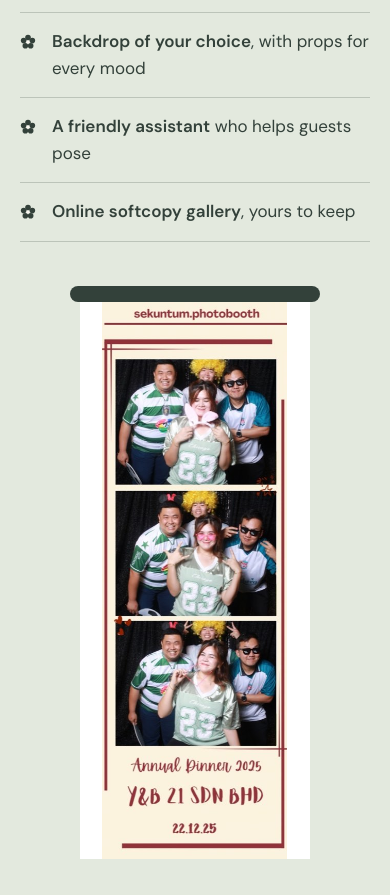
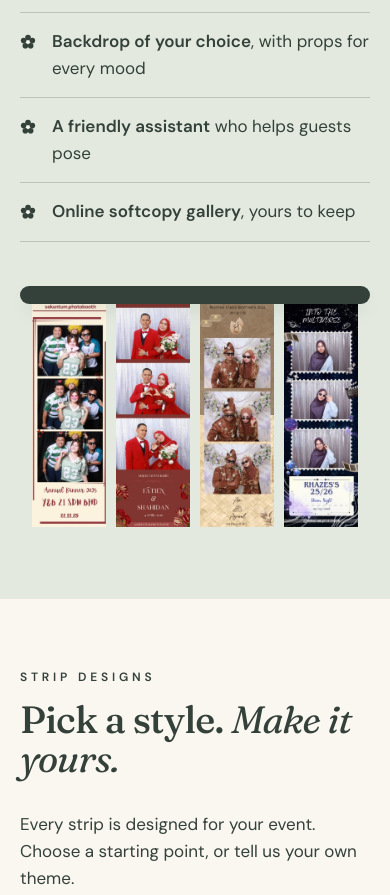
Before and after one commit to namiaz/sekuntum-website, a plain HTML site: page site/index.html in a window 390 px wide. Shown: the part 7768-8663 px from the top of the page. Drawn offline with Linux system fonts and the light colour scheme.

Commit message:
Print moment: four strips print one after another
The strip section now prints four different designs in sequence as you scroll on desktop, and plays on its own when the section appears on tablets and phones.

Co-Authored-By: Claude Sonnet 5.5 <noreply@anthropic.com>

```diff
--- a/site/index.html
+++ b/site/index.html
@@ -171,17 +171,23 @@ header{position:sticky;top:0;z-index:30;background:rgba(250,246,240,.94);backdro
 /* strip print (moment 2) */
 .print{padding:0;background:var(--mist)}
 .print-stick{position:sticky;top:0;height:100svh;display:flex;align-items:center}
-.print-grid{display:grid;grid-template-columns:1fr 1fr;gap:clamp(28px,6vw,100px);align-items:center;width:100%}
+.print-grid{display:grid;grid-template-columns:.85fr 1.15fr;gap:clamp(28px,6vw,100px);align-items:center;width:100%}
 .print .list{list-style:none;margin-top:30px}
 .print .list li{display:flex;gap:16px;padding:15px 0;border-top:1px solid rgba(51,65,58,.22);align-items:flex-start;font-size:17px}
 .print .list li:last-child{border-bottom:1px solid rgba(51,65,58,.22)}
 .print .list li .bloom{margin-top:6px}
 .print .list b{font-weight:600}
-.slot-wrap{display:flex;justify-content:center}
-.slot{width:min(300px,64vw)}
-.slot-bar{height:16px;border-radius:10px;background:var(--forest);position:relative;z-index:2;box-shadow:0 10px 16px -8px rgba(38,48,43,.5)}
-.slot-win{overflow:hidden;height:min(66svh,560px);margin:0 10px}
-.slot-win img{width:100%;height:100%;object-fit:contain;object-position:top;background:#fff;box-shadow:0 20px 36px -20px rgba(38,48,43,.55);will-change:transform}
+.printer{width:100%}
+.slot-bar{height:18px;border-radius:10px;background:var(--forest);position:relative;z-index:2;box-shadow:0 10px 16px -8px rgba(38,48,43,.5)}
+.tray{display:grid;grid-template-columns:repeat(4,1fr);gap:clamp(10px,1.4vw,20px);padding:0 12px;margin-top:-2px}
+.pstrip{overflow:hidden;aspect-ratio:1/3.05}
+.pstrip img{width:100%;height:100%;object-fit:cover;object-position:top;background:#fff;box-shadow:0 20px 32px -18px rgba(38,48,43,.55);will-change:transform}
+/* no pinning (phones, tablets): strips print one after another when the section comes into view */
+.js.nopin .printer:not(.go) .pstrip img{transform:translate3d(0,-101%,0)}
+.js.nopin .printer.go .pstrip img{transform:none;transition:transform 1.3s var(--ease)}
+.js.nopin .printer.go .pstrip:nth-child(2) img{transition-delay:.5s}
+.js.nopin .printer.go .pstrip:nth-child(3) img{transition-delay:1s}
+.js.nopin .printer.go .pstrip:nth-child(4) img{transition-delay:1.5s}
 
 /* designs */
 .designs-head{display:flex;justify-content:space-between;align-items:flex-end;gap:32px;flex-wrap:wrap}
@@ -326,6 +332,7 @@ footer a{margin-left:24px}
   .fade-up,.hero h1 .ln>span{opacity:1;transform:none}
   .hero .vid{clip-path:none}
   html{scroll-behavior:auto}
+  .pstrip img{transform:none!important}
 }
 
 /* responsive */
@@ -403,7 +410,6 @@ footer a{margin-left:24px}
 .nopin .print{padding:clamp(72px,9vw,120px) 0}
 .nopin .print-stick{position:static;height:auto;display:block}
 .nopin .print-grid{gap:44px}
-.nopin .slot-win img{transform:none!important}
 </style>
 </head>
 <body>
@@ -603,10 +609,13 @@ footer a{margin-left:24px}
           <li><svg class="bloom"><use href="#b"/></svg><span><b>Online softcopy gallery</b>, yours to keep</span></li>
         </ul>
       </div>
-      <div class="slot-wrap">
-        <div class="slot">
-          <div class="slot-bar"></div>
-          <div class="slot-win"><img width="359" height="1080" id="printImg" src="assets/web/strip-annual.jpg" alt="A printed annual dinner photo strip with a custom cream design" loading="lazy"></div>
+      <div class="printer" id="printer">
+        <div class="slot-bar"></div>
+        <div class="tray">
+          <div class="pstrip"><img src="assets/web/strip-annual.jpg" alt="A printed annual dinner strip with a cream and gold design" width="466" height="1400" loading="lazy"></div>
+          <div class="pstrip"><img src="assets/web/strip-red.jpg" alt="A printed red floral wedding strip" width="466" height="1400" loading="lazy"></div>
+          <div class="pstrip"><img src="assets/web/strip-earthy.jpg" alt="A printed earthy traditional wedding strip" width="466" height="1400" loading="lazy"></div>
+          <div class="pstrip"><img src="assets/web/strip-night.jpg" alt="A printed night sky student event strip" width="466" height="1400" loading="lazy"></div>
         </div>
       </div>
     </div>
@@ -868,7 +877,7 @@ footer a{margin-left:24px}
   var clamp=function(v,a,b){return Math.max(a,Math.min(b,v))};
 
   /* ---------- pinned moments: reel + print ---------- */
-  var reel=$('#reel'),track=$('#reelTrack'),bar=$('#reelBar'),print=$('#strip'),pimg=$('#printImg');
+  var reel=$('#reel'),track=$('#reelTrack'),bar=$('#reelBar'),print=$('#strip'),pstrips=$$('#printer .pstrip img'),printer=$('#printer');
   var pin=false,dist=0,tick=false;
   function setPin(){
     pin=!reduce&&window.matchMedia('(min-width:901px)').matches;
@@ -876,10 +885,10 @@ footer a{margin-left:24px}
     if(pin){
       dist=Math.max(0,track.scrollWidth-document.documentElement.clientWidth);
       reel.style.height=(dist+innerHeight)+'px';
-      print.style.height=(innerHeight*2.1)+'px';
+      print.style.height=(innerHeight*2.7)+'px';
     }else{
       reel.style.height='';print.style.height='';
-      track.style.transform='';pimg.style.transform='';
+      track.style.transform='';pstrips.forEach(function(i){i.style.transform=''});
     }
     frame();
   }
@@ -889,14 +898,20 @@ footer a{margin-left:24px}
     var r=reel.getBoundingClientRect(),p=clamp(-r.top/Math.max(1,reel.offsetHeight-innerHeight),0,1);
     track.style.transform='translate3d('+(-p*dist)+'px,0,0)';
     bar.style.transform='scaleX('+p+')';
-    var s=print.getBoundingClientRect(),q=clamp((-s.top/Math.max(1,print.offsetHeight-innerHeight)-.08)/.62,0,1);
-    q=1-Math.pow(1-q,2);
-    pimg.style.transform='translate3d(0,'+(-(1-q)*100)+'%,0)';
+    var s=print.getBoundingClientRect(),sp=clamp(-s.top/Math.max(1,print.offsetHeight-innerHeight),0,1),t=clamp((sp-.05)/.8,0,1);
+    pstrips.forEach(function(img,i){
+      var q=clamp((t-i*.22)/.34,0,1);q=1-Math.pow(1-q,2.2);
+      img.style.transform='translate3d(0,'+(-(1-q)*101)+'%,0)';
+    });
   }
   addEventListener('scroll',function(){if(!tick){tick=true;requestAnimationFrame(frame)}},{passive:true});
   addEventListener('resize',setPin);
   addEventListener('load',setPin);
   setPin();
+
+  if('IntersectionObserver' in window&&!reduce){
+    new IntersectionObserver(function(es,o){es.forEach(function(e){if(e.isIntersecting){printer.classList.add('go');o.disconnect()}})},{threshold:.35}).observe(printer);
+  }else{printer.classList.add('go')}
 
   /* ---------- video: play only in view, with a pause button ---------- */
   var userPaused={};
```
